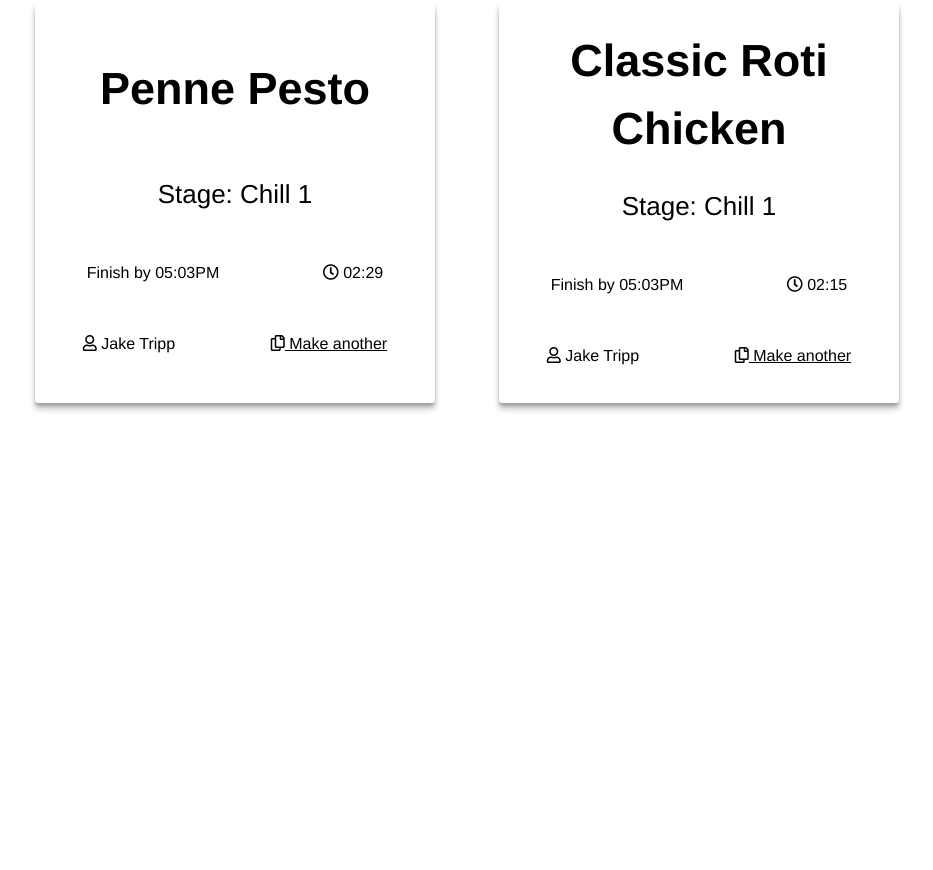
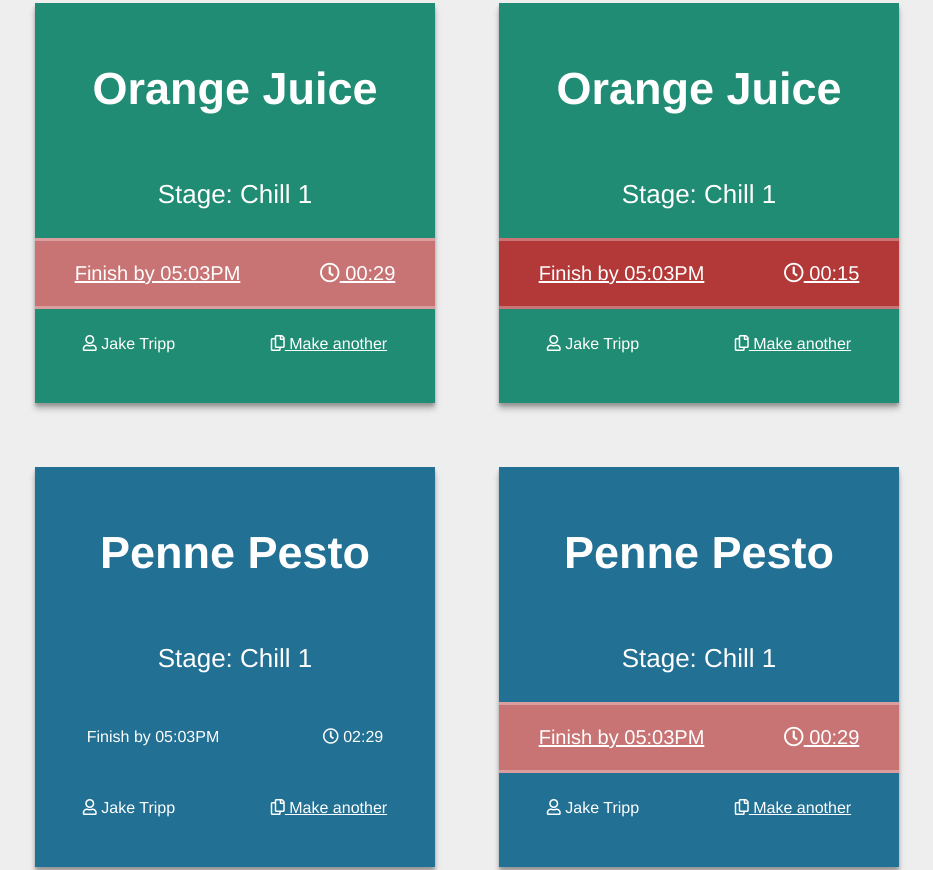
Before and after one commit to jaketripp/cmr-ui, a plain HTML site: page index.html in a window 1280 px wide. Shown: the part 981-1851 px from the top of the page, without its empty margins (21-954 px from the left). Before the commit the page ends 1440 px from the top, so only its background shows below. Drawn offline with Linux system fonts and the light colour scheme.

Commit message:
Fixed the design

```diff
--- a/index.html
+++ b/index.html
@@ -84,6 +84,38 @@
 					<div class="card__copy"><i class="far fa-copy"></i> Make another</div>
 				</div>
 			</div>
+			<div class="card card-fresh card-warning">
+				<div class="card__title">
+					<span>Orange Juice</span>
+				</div>
+				<div class="card__stage">
+					<span>Stage: Chill 1</span>
+				</div>
+				<div class="card__time">
+					<div class="card__time-finish">Finish by 05:03PM</div>
+					<div class="card__time-left"><i class="far fa-clock"></i> 00:29</div>
+				</div>
+				<div class="card__footer">
+					<div class="card__author"><i class="far fa-user"></i> Jake Tripp</div>
+					<div class="card__copy"><i class="far fa-copy"></i> Make another</div>
+				</div>
+			</div>
+			<div class="card card-fresh card-danger">
+				<div class="card__title">
+					<span>Orange Juice</span>
+				</div>
+				<div class="card__stage">
+					<span>Stage: Chill 1</span>
+				</div>
+				<div class="card__time">
+					<div class="card__time-finish">Finish by 05:03PM</div>
+					<div class="card__time-left"><i class="far fa-clock"></i> 00:15</div>
+				</div>
+				<div class="card__footer">
+					<div class="card__author"><i class="far fa-user"></i> Jake Tripp</div>
+					<div class="card__copy"><i class="far fa-copy"></i> Make another</div>
+				</div>
+			</div>
 
 			<div class="card card-prepared">
 				<div class="card__title">
@@ -95,6 +127,38 @@
 				<div class="card__time">
 					<div class="card__time-finish">Finish by 05:03PM</div>
 					<div class="card__time-left"><i class="far fa-clock"></i> 02:29</div>
+				</div>
+				<div class="card__footer">
+					<div class="card__author"><i class="far fa-user"></i> Jake Tripp</div>
+					<div class="card__copy"><i class="far fa-copy"></i> Make another</div>
+				</div>
+			</div>
+			<div class="card card-prepared card-warning">
+				<div class="card__title">
+					<span>Penne Pesto</span>
+				</div>
+				<div class="card__stage">
+					<span>Stage: Chill 1</span>
+				</div>
+				<div class="card__time">
+					<div class="card__time-finish">Finish by 05:03PM</div>
+					<div class="card__time-left"><i class="far fa-clock"></i> 00:29</div>
+				</div>
+				<div class="card__footer">
+					<div class="card__author"><i class="far fa-user"></i> Jake Tripp</div>
+					<div class="card__copy"><i class="far fa-copy"></i> Make another</div>
+				</div>
+			</div>
+			<div class="card card-prepared card-danger">
+				<div class="card__title">
+					<span>Penne Pesto</span>
+				</div>
+				<div class="card__stage">
+					<span>Stage: Chill 1</span>
+				</div>
+				<div class="card__time">
+					<div class="card__time-finish">Finish by 05:03PM</div>
+					<div class="card__time-left"><i class="far fa-clock"></i> 00:15</div>
 				</div>
 				<div class="card__footer">
 					<div class="card__author"><i class="far fa-user"></i> Jake Tripp</div>
@@ -118,6 +182,38 @@
 					<div class="card__copy"><i class="far fa-copy"></i> Make another</div>
 				</div>
 			</div>
+			<div class="card card-roti card-warning">
+				<div class="card__title">
+					<span>Classic Roti Chicken</span>
+				</div>
+				<div class="card__stage">
+					<span>Stage: Chill 1</span>
+				</div>
+				<div class="card__time">
+					<div class="card__time-finish">Finish by 05:03PM</div>
+					<div class="card__time-left"><i class="far fa-clock"></i> 00:29</div>
+				</div>
+				<div class="card__footer">
+					<div class="card__author"><i class="far fa-user"></i> Jake Tripp</div>
+					<div class="card__copy"><i class="far fa-copy"></i> Make another</div>
+				</div>
+			</div>
+			<div class="card card-roti card-danger">
+				<div class="card__title">
+					<span>Classic Roti Chicken</span>
+				</div>
+				<div class="card__stage">
+					<span>Stage: Chill 1</span>
+				</div>
+				<div class="card__time">
+					<div class="card__time-finish">Finish by 05:03PM</div>
+					<div class="card__time-left"><i class="far fa-clock"></i> 00:15</div>
+				</div>
+				<div class="card__footer">
+					<div class="card__author"><i class="far fa-user"></i> Jake Tripp</div>
+					<div class="card__copy"><i class="far fa-copy"></i> Make another</div>
+				</div>
+			</div>
 
 		</div>
 
--- a/style.css
+++ b/style.css
@@ -2,6 +2,7 @@
   width: 100%;
   padding: 24px;
   font-family: Helvetica;
+  background: #eee;
 }
 
 .container {
@@ -9,16 +10,18 @@
   flex-wrap: wrap;
 }
 .card {
+  /* border: 4px solid rgba(255,255,255,0.3); */
   margin: 32px;
   padding: 24px 0;
   width: 400px;
   height: 400px;
   box-shadow: 0 3px 3px rgba(0, 0, 0, 0.19), 0 6px 6px rgba(0, 0, 0, 0.23);
-  border-radius: 3px;
+  /* border-radius: 3px; */
   display: flex;
   flex-direction: column;
   text-align: center;
   font-size: 16px;
+  color: white;
 }
 
 .card__title {
@@ -50,6 +53,36 @@
   text-decoration: underline;
 }
 
+.card-roasted {
+  background: #ccae62;
+}
+.card-fresh {
+  background: #218c74;
+}
+.card-prepared {
+  background: #227093;
+}
+.card-roti {
+  background: #cc8e35;
+}
+
+.card-warning .card__time {
+  background: #c97474;
+  text-decoration: underline;
+  font-size: 20px;
+  border: 3px solid rgba(255,255,255,0.3);
+  border-left: none;
+  border-right: none;
+}
+
+.card-danger .card__time {
+  background: #b33939;
+  text-decoration: underline;
+  font-size: 20px;
+  border: 3px solid rgba(255,255,255,0.3);
+  border-left: none;
+  border-right: none;
+}
 
 
 /* * {
```
